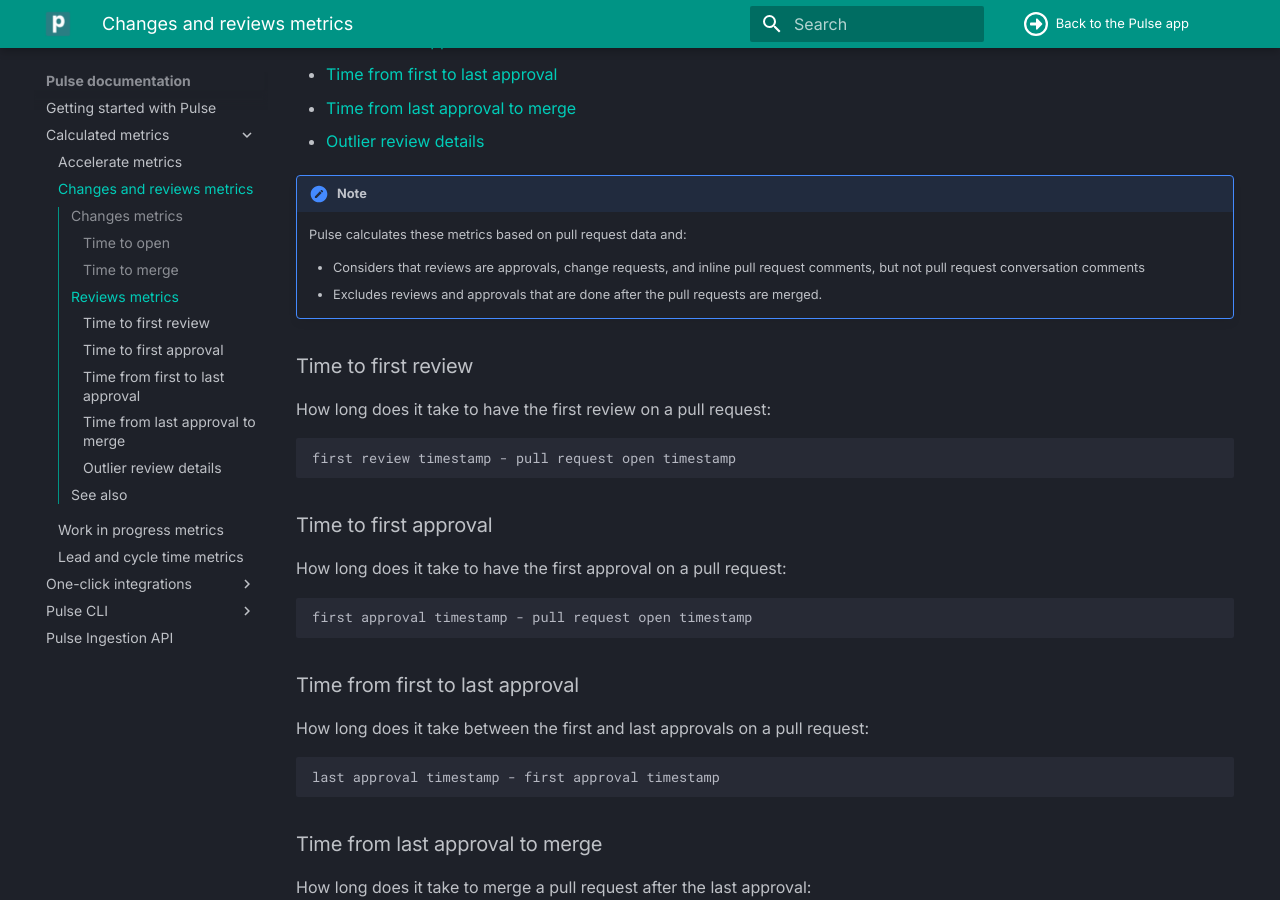
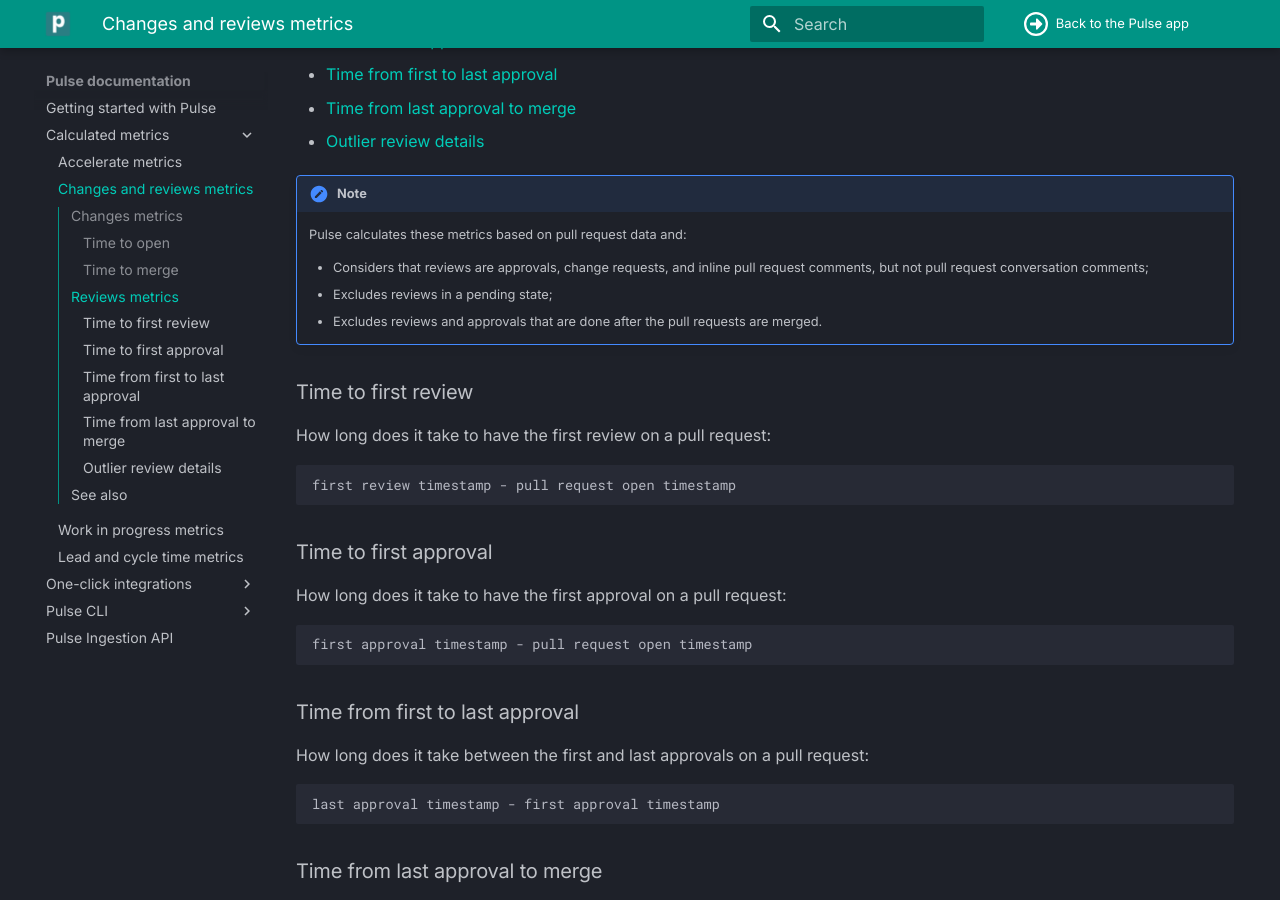
Before and after one commit to codacy/pulse-user-docs, an MkDocs documentation site: the page built from docs/metrics/accelerate-changes.md, in a window 1280 px wide and 900 px high, scrolled down 1112 px. Built offline with MkDocs 1.6.1 and Material for MkDocs 9.7.7, drawn with Linux system fonts in a browser that asks for light colours.

Commit message:
doc: Mention that pending reviews are ignored

```diff
--- a/docs/metrics/accelerate-changes.md
+++ b/docs/metrics/accelerate-changes.md
@@ -47,7 +47,8 @@
 !!! note
     Pulse calculates these metrics based on pull request data and:
 
-    -   Considers that reviews are approvals, change requests, and inline pull request comments, but not pull request conversation comments
+    -   Considers that reviews are approvals, change requests, and inline pull request comments, but not pull request conversation comments;
+    -   Excludes reviews in a pending state;
     -   Excludes reviews and approvals that are done after the pull requests are merged.
 
 ### Time to first review
```
